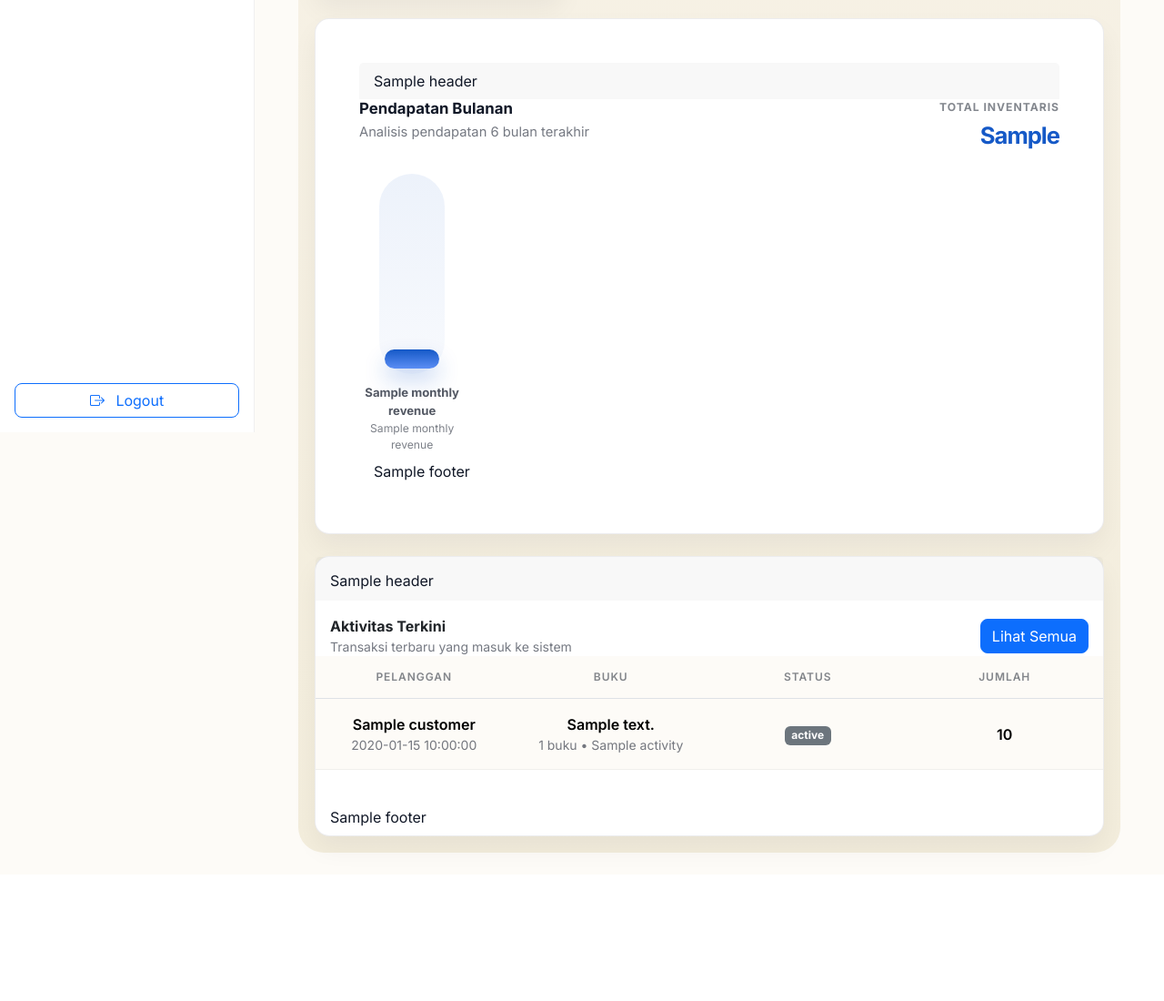
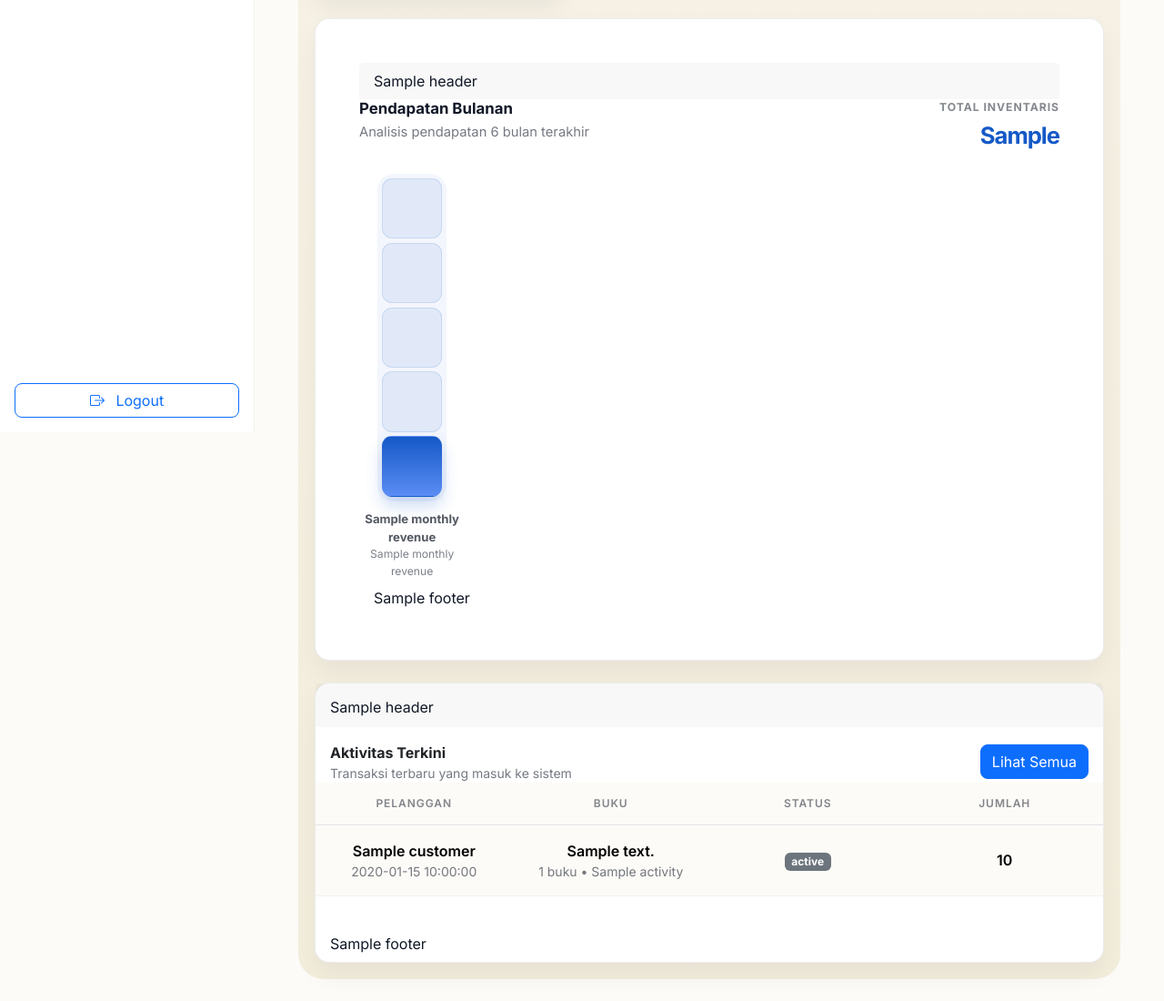
Before and after one commit to rwbu69/lumina_devstorm, a Laravel app: template resources/views/admin/dashboard.blade.php in a window 1280 px wide. Shown: the part 325-1425 px from the top of the page at 91% size. Before the commit the page ends 1262 px from the top, so only its background shows below. Run offline with Laravel 12, Linux system fonts and the light colour scheme; the template is opened without the code that fills it: most values are stand-ins (such as "Sample title", 1, 10 or a date in 2020).

Commit message:
Change dashboard chart to block chart

```diff
--- a/resources/views/admin/dashboard.blade.php
+++ b/resources/views/admin/dashboard.blade.php
@@ -128,40 +128,51 @@
                 align-items: end;
             }
 
-            .dashboard-bar {
+            .dashboard-block-column {
                 display: flex;
                 flex-direction: column;
                 align-items: center;
                 justify-content: end;
-                gap: .7rem;
+                gap: .65rem;
             }
 
-            .dashboard-bar-track {
+            .dashboard-block-stack {
                 width: 100%;
-                max-width: 72px;
-                height: 220px;
-                padding: 6px;
-                border-radius: 999px;
-                background: linear-gradient(180deg, rgba(21, 89, 199, .08), rgba(21, 89, 199, .03));
-                display: flex;
-                align-items: flex-end;
+                max-width: 76px;
+                display: grid;
+                grid-template-rows: repeat(5, 1fr);
+                gap: .28rem;
+                padding: .3rem;
+                border-radius: 18px;
+                background: rgba(21, 89, 199, .05);
+                min-height: 220px;
             }
 
-            .dashboard-bar-fill {
-                width: 100%;
-                border-radius: 999px;
-                background: linear-gradient(180deg, #1559c7 0%, #5b8df4 100%);
-                box-shadow: 0 12px 24px rgba(21, 89, 199, .24);
-                min-height: 10px;
+            .dashboard-block {
+                aspect-ratio: 1 / 1;
+                border-radius: 11px;
+                background: rgba(21, 89, 199, .08);
+                border: 1px solid rgba(21, 89, 199, .12);
+                transition: transform .2s ease, background-color .2s ease, box-shadow .2s ease;
             }
 
-            .dashboard-bar-label {
+            .dashboard-block.is-active {
+                background: linear-gradient(180deg, #1559c7 0%, #5b8df4 100%);
+                border-color: transparent;
+                box-shadow: 0 10px 18px rgba(21, 89, 199, .22);
+            }
+
+            .dashboard-block-column:hover .dashboard-block.is-active {
+                transform: translateY(-2px);
+            }
+
+            .dashboard-block-label {
                 color: rgba(17, 24, 39, .72);
                 font-size: .82rem;
                 font-weight: 700;
             }
 
-            .dashboard-bar-amount {
+            .dashboard-block-amount {
                 color: rgba(17, 24, 39, .55);
                 font-size: .76rem;
             }
@@ -241,7 +252,7 @@
 
             @media (max-width: 767.98px) {
                 .dashboard-graph-plot {
-                    grid-template-columns: repeat(3, minmax(0, 1fr));
+                    grid-template-columns: repeat(2, minmax(0, 1fr));
                 }
 
                 .dashboard-table-card .card-header,
@@ -306,13 +317,21 @@
             <div class="dashboard-graph-area">
                 <div class="dashboard-graph-plot">
                     @foreach ($monthlyRevenue as $point)
-                        <div class="dashboard-bar">
-                            <div class="dashboard-bar-track">
-                                <div class="dashboard-bar-fill" style="height: {{ $point['height'] }}%"></div>
+                        @php
+                            $blockCount = 5;
+                            $activeBlocks = (int) round(($point['height'] / 100) * $blockCount);
+                            $activeBlocks = max(1, min($blockCount, $activeBlocks));
+                        @endphp
+
+                        <div class="dashboard-block-column">
+                            <div class="dashboard-block-stack" aria-label="{{ $point['label'] }} block chart">
+                                @for ($level = $blockCount; $level >= 1; $level--)
+                                    <div class="dashboard-block {{ $level <= $activeBlocks ? 'is-active' : '' }}"></div>
+                                @endfor
                             </div>
                             <div class="text-center">
-                                <div class="dashboard-bar-label">{{ $point['label'] }}</div>
-                                <div class="dashboard-bar-amount">{{ $point['amountLabel'] }}</div>
+                                <div class="dashboard-block-label">{{ $point['label'] }}</div>
+                                <div class="dashboard-block-amount">{{ $point['amountLabel'] }}</div>
                             </div>
                         </div>
                     @endforeach
```
